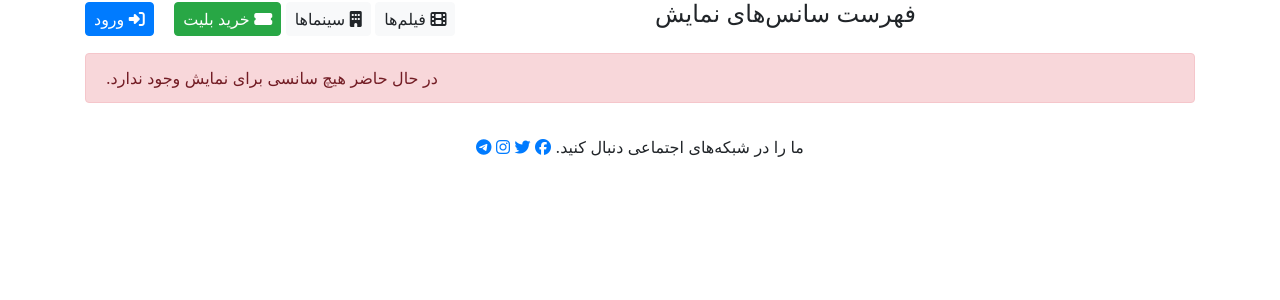
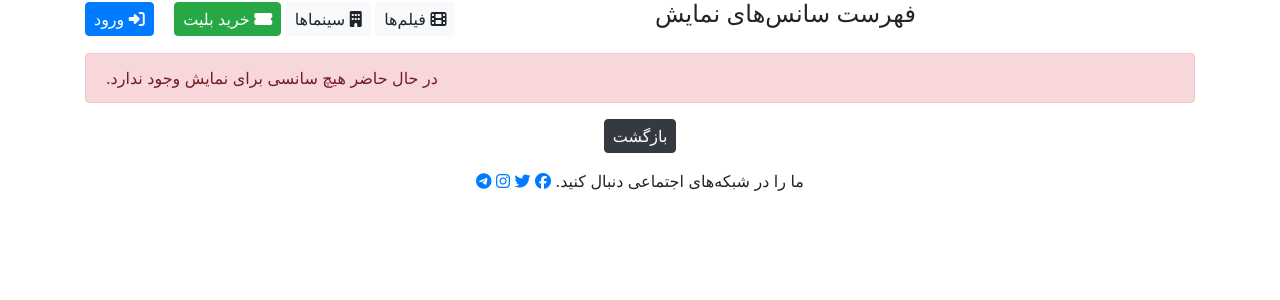
Before and after one commit to rvngrd/cinema.maktab, a Django app: template ticketing/templates/ticketing/showtime_list.html in a window 1280 px wide. Shown: the part 46-346 px from the top of the page. Run offline with Django 4.2, Linux system fonts and the light colour scheme; the template is opened without the code that fills it, so the values that code supplies are empty; some libraries are stand-ins or nearby versions.

Commit message:
adding بازگشت button using <div> and <a> tag

```diff
--- a/ticketing/templates/ticketing/showtime_list.html
+++ b/ticketing/templates/ticketing/showtime_list.html
@@ -77,6 +77,9 @@
                 <div class="alert alert-danger">
                     در حال حاضر هیچ سانسی برای نمایش وجود ندارد.
                 </div>
+                <div class="text-center">
+                    <a class="btn btn-dark py-1 px-2" href="{% url "ticketing:showtime_list" %}">بازگشت</a>
+                </div>
             {% endif %}
         </div>
     </div>
```
